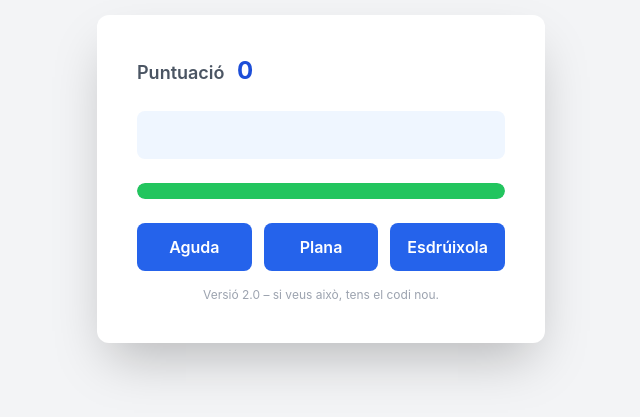
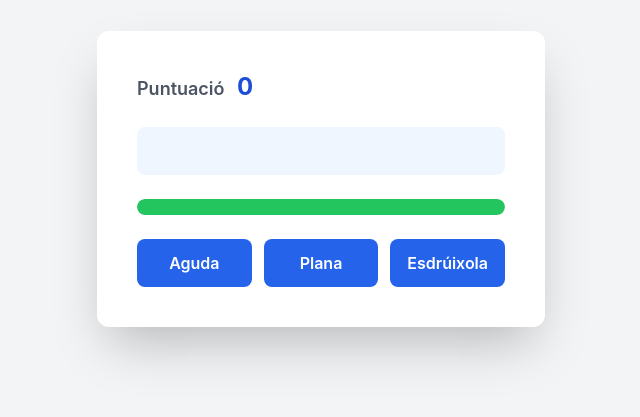
Before and after one commit to mnoguesa/tonica2, a plain HTML site: page index.html in a window 1280 px wide. Shown: the part 221-638 px from the top of the page, without its empty margins (319-959 px from the left). Drawn offline with nearby package versions, Linux system fonts and the light colour scheme.

Commit message:
Clean up index.html by removing unused elements
Removed unnecessary closing div and version paragraph.

```diff
--- a/index.html
+++ b/index.html
@@ -70,12 +70,6 @@
     Esdrúixola
 </button>
 
-        </div>
-
-        <p class="mt-4 text-xs text-gray-400 text-center">
-            Versió 2.0 – si veus això, tens el codi nou.
-        </p>
-    </div>
 
     <!-- Modal Game Over -->
     <div id="game-over-modal" class="absolute inset-0 bg-black bg-opacity-75 flex items-center justify-center p-4 hidden">
```
